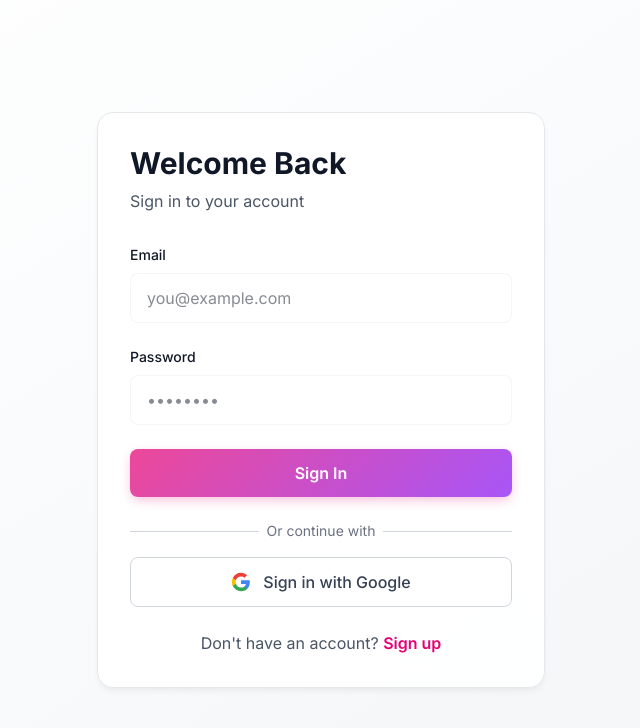
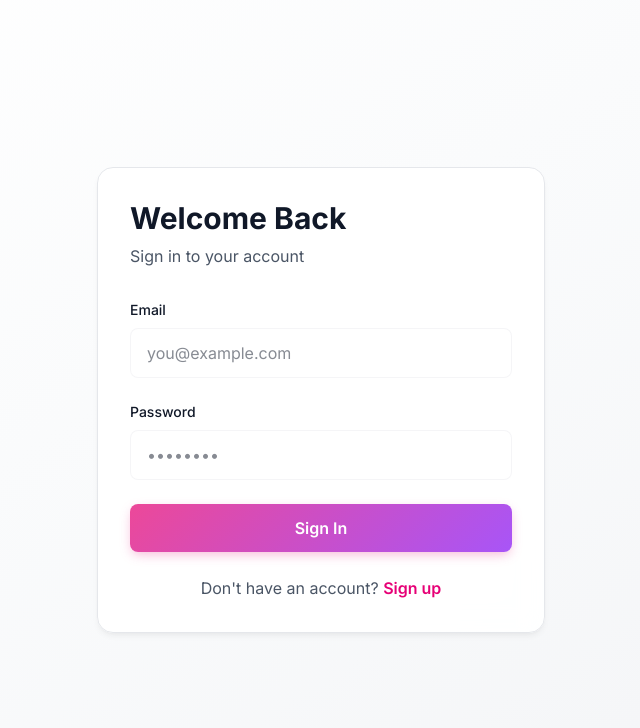
Before and after one commit to Cozzyhub/Cozzyhub, a Next.js app: page /login in a window 1280 px wide. Shown: the top 728 px of the page, without its empty margins (319-959 px from the left). Built offline with nearby package versions, Linux system fonts and the light colour scheme; no server answers.

Commit message:
Remove Google Auth and fix category selection - Products now map to proper categories instead of showing 'Uncategorized'

```diff
--- a/app/api/products/import/route.ts
+++ b/app/api/products/import/route.ts
@@ -1,5 +1,6 @@
 import { createClient } from "@/lib/supabase/server";
 import { NextResponse } from "next/server";
+import { getCategoryNames } from "@/lib/categories";
 
 // Generate URL-friendly slug from title
 function generateSlug(title: string): string {
@@ -137,6 +138,24 @@ export async function POST(request: Request) {
     // Log the description being saved (for debugging)
     console.log('Description length:', fullDescription.length);
 
+    // Map category to valid category name
+    const validCategories = getCategoryNames();
+    let mappedCategory = "Women Ethnic"; // Default category
+
+    if (category) {
+      // Try to find a matching category (case-insensitive)
+      const categoryLower = category.toLowerCase();
+      const found = validCategories.find(cat =>
+        cat.toLowerCase().includes(categoryLower) ||
+        categoryLower.includes(cat.toLowerCase())
+      );
+      if (found) {
+        mappedCategory = found;
+      }
+    }
+
+    console.log(`Category mapping: "${category}" → "${mappedCategory}"`);
+
     // Generate slug from title
     const baseSlug = generateSlug(title);
     let slug = baseSlug;
@@ -162,7 +181,7 @@ export async function POST(request: Request) {
         description: fullDescription,
         price: Number(price),
         stock: Number(stock) || 100,
-        category: category || "Uncategorized",
+        category: mappedCategory,
         image_url: finalImages[0] || null,
         images: finalImages || null, // Store ALL images (including first one)
       })
--- a/app/login/page.tsx
+++ b/app/login/page.tsx
@@ -33,22 +33,6 @@ export default function LoginPage() {
     }
   };
 
-  const handleGoogleLogin = async () => {
-    setLoading(true);
-    setError(null);
-
-    const { error } = await supabase.auth.signInWithOAuth({
-      provider: "google",
-      options: {
-        redirectTo: `${window.location.origin}/auth/callback`,
-      },
-    });
-
-    if (error) {
-      setError(error.message);
-      setLoading(false);
-    }
-  };
 
   return (
     <div className="min-h-screen flex items-center justify-center bg-gradient-to-br from-white via-gray-50 to-gray-100 p-4">
@@ -118,43 +102,6 @@ export default function LoginPage() {
             </button>
           </form>
 
-          <div className="mt-6">
-            <div className="relative">
-              <div className="absolute inset-0 flex items-center">
-                <div className="w-full border-t border-gray-300"></div>
-              </div>
-              <div className="relative flex justify-center text-sm">
-                <span className="px-2 bg-white text-gray-500">Or continue with</span>
-              </div>
-            </div>
-
-            <button
-              type="button"
-              onClick={handleGoogleLogin}
-              disabled={loading}
-              className="mt-4 w-full flex items-center justify-center gap-3 py-3 px-4 bg-white border border-gray-300 rounded-lg hover:bg-gray-50 focus:outline-none focus:ring-2 focus:ring-pink-500 focus:ring-offset-2 transition disabled:opacity-50 disabled:cursor-not-allowed"
-            >
-              <svg className="w-5 h-5" viewBox="0 0 24 24">
-                <path
-                  fill="#4285F4"
-                  d="M22.56 12.25c0-.78-.07-1.53-.2-2.25H12v4.26h5.92c-.26 1.37-1.04 2.53-2.21 3.31v2.77h3.57c2.08-1.92 3.28-4.74 3.28-8.09z"
-                />
-                <path
-                  fill="#34A853"
-                  d="M12 23c2.97 0 5.46-.98 7.28-2.66l-3.57-2.77c-.98.66-2.23 1.06-3.71 1.06-2.86 0-5.29-1.93-6.16-4.53H2.18v2.84C3.99 20.53 7.7 23 12 23z"
-                />
-                <path
-                  fill="#FBBC05"
-                  d="M5.84 14.09c-.22-.66-.35-1.36-.35-2.09s.13-1.43.35-2.09V7.07H2.18C1.43 8.55 1 10.22 1 12s.43 3.45 1.18 4.93l2.85-2.22.81-.62z"
-                />
-                <path
-                  fill="#EA4335"
-                  d="M12 5.38c1.62 0 3.06.56 4.21 1.64l3.15-3.15C17.45 2.09 14.97 1 12 1 7.7 1 3.99 3.47 2.18 7.07l3.66 2.84c.87-2.6 3.3-4.53 6.16-4.53z"
-                />
-              </svg>
-              <span className="text-gray-700 font-medium">Sign in with Google</span>
-            </button>
-          </div>
 
           <p className="mt-6 text-center text-gray-600">
             Don't have an account?{" "}
```
